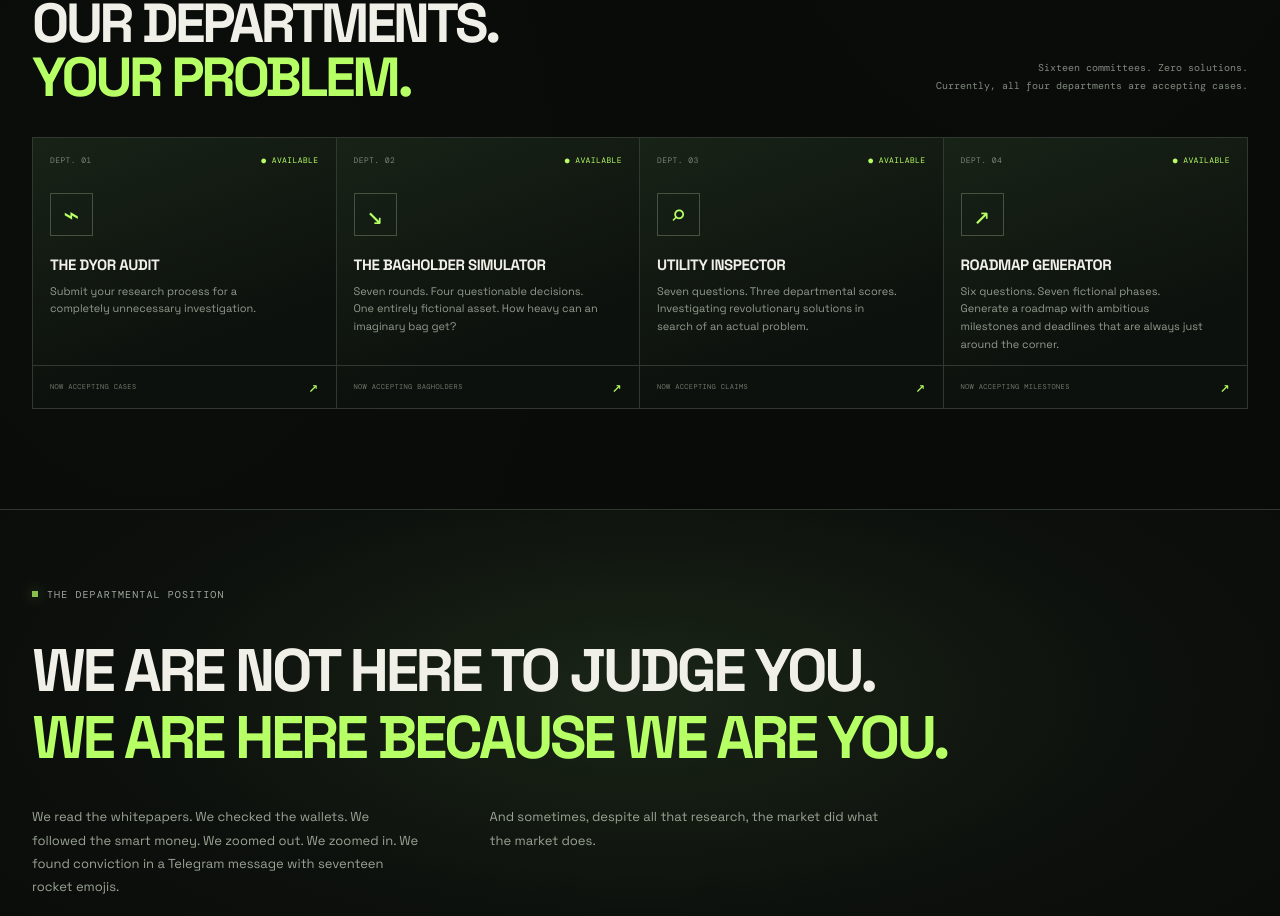
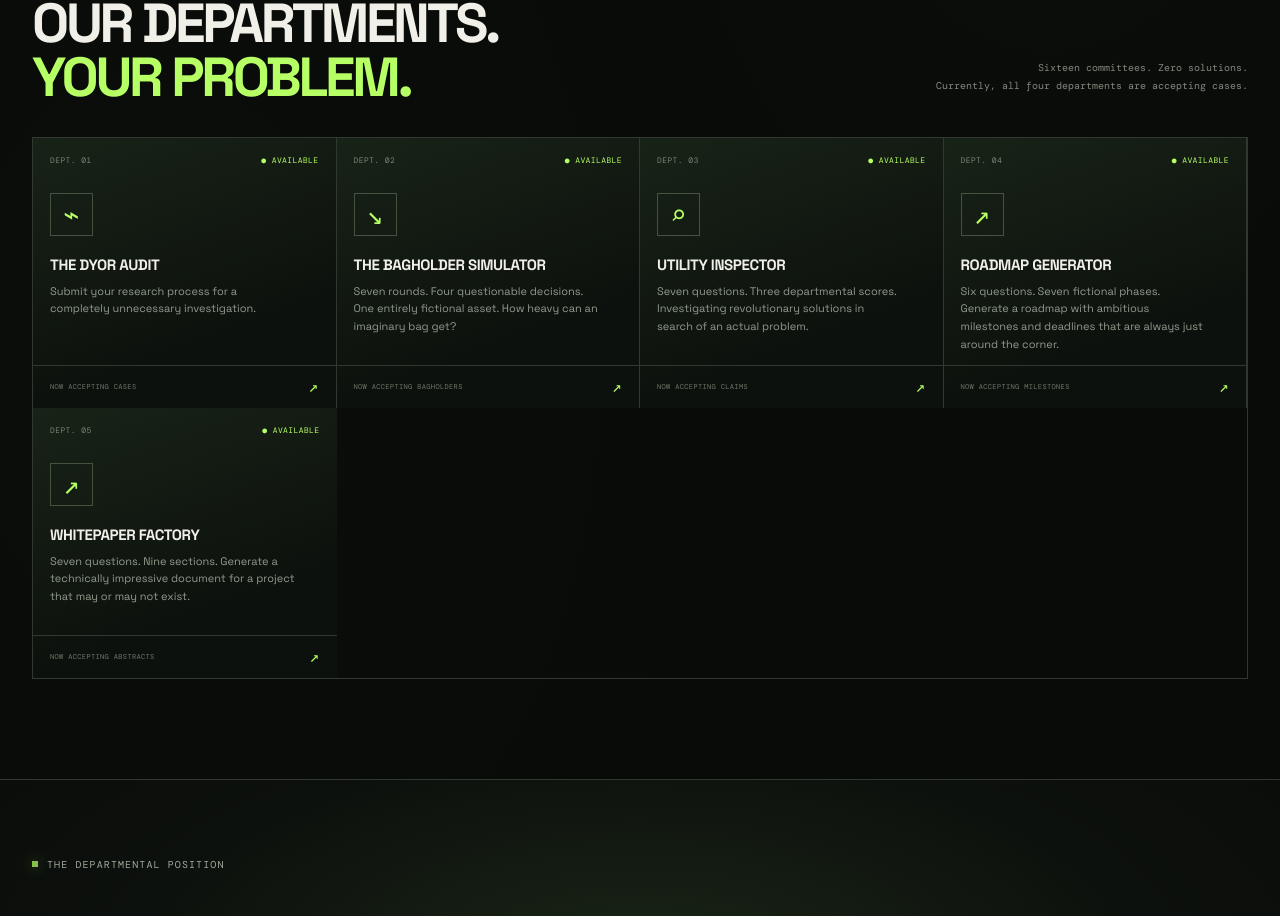
Before and after one commit to safherofficial/weird, a Next.js app: page / in a window 1280 px wide. Shown: the part 1299-2215 px from the top of the page. Built offline with nearby package versions, Linux system fonts and the light colour scheme.

Commit message:
feat(u08): add Whitepaper Factory to the homepage Department directory

```diff
--- a/app/page.tsx
+++ b/app/page.tsx
@@ -42,6 +42,14 @@ const departments = [
     description: "Six questions. Seven fictional phases. Generate a roadmap with ambitious milestones and deadlines that are always just around the corner.",
     status: "NOW ACCEPTING MILESTONES",
     href: "/roadmap-generator",
+    featured: true,
+  },
+  {
+    number: "05",
+    title: "WHITEPAPER FACTORY",
+    description: "Seven questions. Nine sections. Generate a technically impressive document for a project that may or may not exist.",
+    status: "NOW ACCEPTING ABSTRACTS",
+    href: "/whitepaper-factory",
     featured: true,
   },
 ];
```
